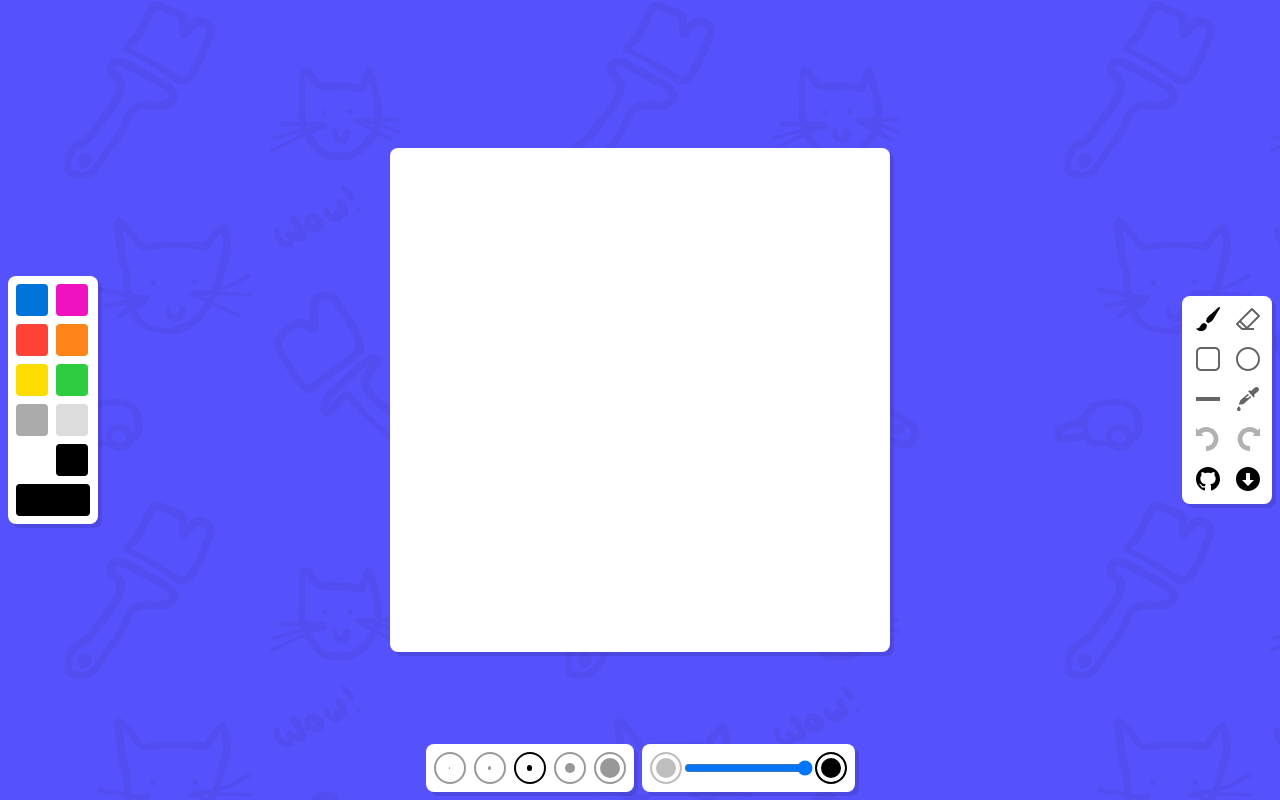
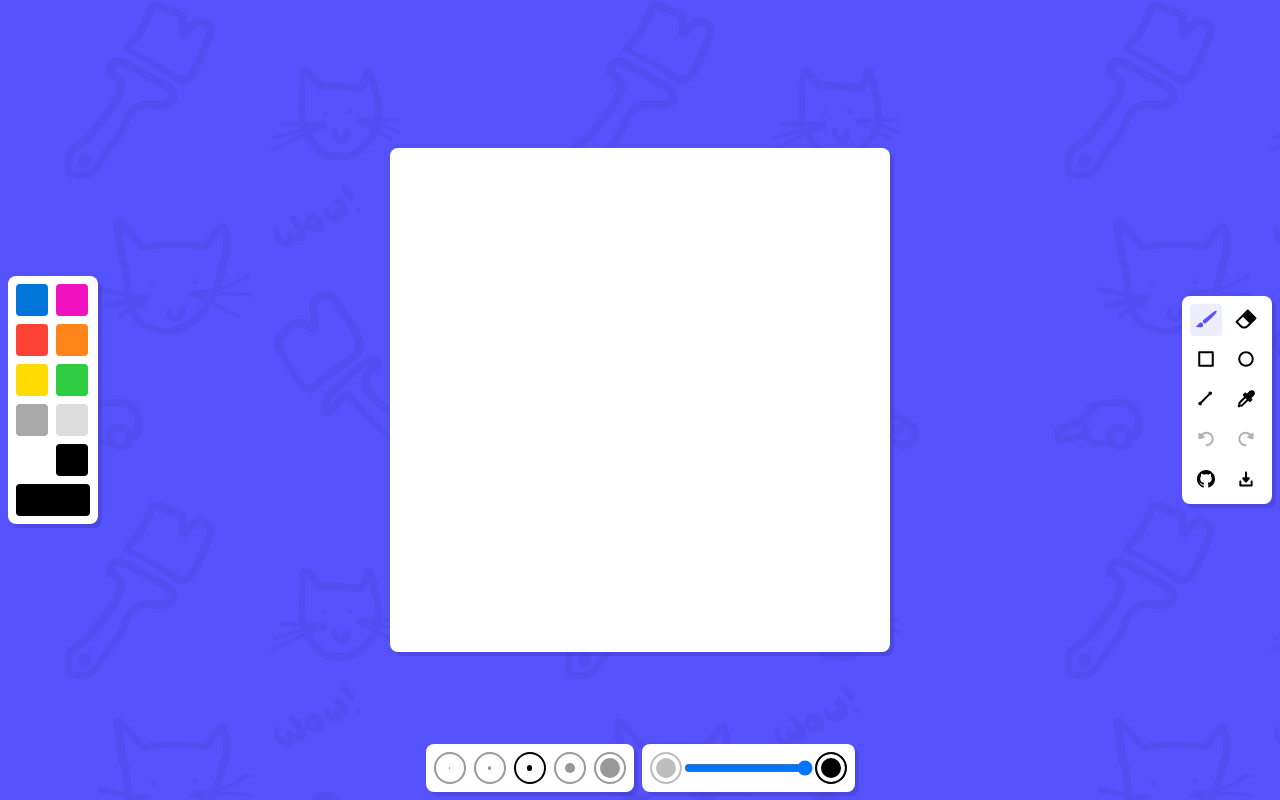
Before and after one commit to danprince/wushibrush, a Preact app: page / in a window 1280 px wide. Built offline with nearby package versions, Linux system fonts and the light colour scheme.

Commit message:
improve icons / buttons

```diff
--- a/src/app/app.css
+++ b/src/app/app.css
@@ -1,5 +1,6 @@
 :root {
   --shadow: 4px 4px rgba(0, 0, 0, 0.1);
+  --theme-color: #5551fd;
 }
 
 .app {
@@ -15,7 +16,7 @@
 }
 
 body {
-  background: #5551fd;
+  background: var(--theme-color);
   margin: 0;
   /* Disable pull-to-refresh */
   overscroll-behaviour: contain;
--- a/src/app/app.tsx
+++ b/src/app/app.tsx
@@ -146,7 +146,7 @@ export function App() {
             </ToolbarButton>
             <a href="https://github.com/danprince/wushibrush" target="_blank">
               <ToolbarButton title="GitHub">
-                <Icons.GitHub />
+                <Icons.GitHub width={18} />
               </ToolbarButton>
             </a>
             <ToolbarButton
--- a/src/app/icons.tsx
+++ b/src/app/icons.tsx
@@ -7,6 +7,8 @@ function I(cmd: string) {
         width={width}
         height={height}
         fill={color}
+        fill-rule="evenodd"
+        clip-rule="evenodd"
         viewBox="0 0 24 24"
       >
         <path d={cmd} />
@@ -15,13 +17,13 @@ function I(cmd: string) {
   }
 }
 
-export const Brush = I("M0 21.398c5.504.456 3.533-5.392 8.626-5.445l2.206 1.841c.549 6.645-7.579 8.127-10.832 3.604zm16.878-8.538c1.713-2.687 7.016-11.698 7.016-11.698.423-.747-.515-1.528-1.17-.976 0 0-7.887 6.857-10.213 9.03-1.838 1.719-1.846 2.504-2.441 5.336l2.016 1.681c2.67-1.098 3.439-1.248 4.792-3.373z");
-export const Eraser = I("M5.662 23l-5.369-5.365c-.195-.195-.293-.45-.293-.707 0-.256.098-.512.293-.707l14.929-14.928c.195-.194.451-.293.707-.293.255 0 .512.099.707.293l7.071 7.073c.196.195.293.451.293.708 0 .256-.097.511-.293.707l-11.216 11.219h5.514v2h-12.343zm3.657-2l-5.486-5.486-1.419 1.414 4.076 4.072h2.829zm6.605-17.581l-10.677 10.68 5.658 5.659 10.676-10.682-5.657-5.657z");
-export const Rect = I("M19 2c1.654 0 3 1.346 3 3v14c0 1.654-1.346 3-3 3h-14c-1.654 0-3-1.346-3-3v-14c0-1.654 1.346-3 3-3h14zm0-2h-14c-2.762 0-5 2.239-5 5v14c0 2.761 2.238 5 5 5h14c2.762 0 5-2.239 5-5v-14c0-2.761-2.238-5-5-5z");
-export const Circle = I("M12 0c-6.623 0-12 5.377-12 12s5.377 12 12 12 12-5.377 12-12-5.377-12-12-12zm0 22c-5.519 0-10-4.48-10-10 0-5.519 4.481-10 10-10 5.52 0 10 4.481 10 10 0 5.52-4.48 10-10 10z");
-export const Line = I("M0 10h24v4h-24z");
-export const Eyedropper = I("M18.896 7.104c-.682.6-.753 1.638-.153 2.324l-1.239 1.083-5.416-6.198 1.239-1.082c.599.684 1.638.753 2.32.154l3.246-2.776c.47-.407 1.048-.609 1.625-.609 1.38 0 2.482 1.128 2.482 2.471 0 .73-.322 1.393-.854 1.858l-3.25 2.775zm-6.943 3.896h-2.5l3.562-3.123-1.085-1.24-7.339 6.387c-1.189 1.033-.368 1.831-1.348 3.195-.133.186-.21.372-.231.55-.066.54.325.995.817 1.056.194.023.41-.015.616-.137 1.55-.912 2.178.117 3.396-.947l7.34-6.384-1.081-1.241-2.147 1.884zm-9.106 7.5c-.535 2.053-1.847 2.335-1.847 3.684 0 1.003.834 1.816 1.847 1.816s1.834-.813 1.834-1.816c0-1.349-1.299-1.631-1.834-3.684z");
-export const Undo = I("M18.885 3.515c-4.617-4.618-12.056-4.676-16.756-.195l-2.129-2.258v7.938h7.484l-2.066-2.191c2.82-2.706 7.297-2.676 10.073.1 4.341 4.341 1.737 12.291-5.491 12.291v4.8c3.708 0 6.614-1.244 8.885-3.515 4.686-4.686 4.686-12.284 0-16.97z");
-export const Redo = I("M5.115 3.515c4.617-4.618 12.056-4.676 16.756-.195l2.129-2.258v7.938h-7.484l2.066-2.191c-2.82-2.706-7.297-2.676-10.073.1-4.341 4.341-1.737 12.291 5.491 12.291v4.8c-3.708 0-6.614-1.244-8.885-3.515-4.686-4.686-4.686-12.284 0-16.97z");
+export const Brush = I("M8.7645 14.9283C9.37141 15.8007 10.8242 17.2839 11.7801 16.237C12.0273 15.9663 12.709 15.36 13.6185 14.5513C17.1056 11.4504 23.9409 5.37211 22.469 3.81122C21.6032 2.89297 18.1516 5.83969 14.677 8.80604C14.0096 9.37579 13.3414 9.94627 12.6905 10.4902C12.5644 10.5873 12.4235 10.6943 12.2719 10.8094C10.7352 11.976 8.1016 13.9754 8.7645 14.9283Z M1.32641 19.1978L1.32999 19.1972C2.33487 19.0397 2.62244 18.9946 4.16825 17.4488L4.24633 17.3707C6.10923 15.5076 6.34604 15.2708 7.08506 15.4601C8.80193 15.8997 9.12149 17.0202 9.12149 18.4012C9.12149 20.582 5.2524 21.0754 1.32641 19.1978Z");
+export const Eraser = I("M14.539 2.84825C14.1485 2.45772 13.5153 2.45772 13.1248 2.84825L1.81271 14.1603C1.42219 14.5509 1.42219 15.184 1.81271 15.5746L5.92544 19.6873C8.26858 22.0304 12.0676 22.0304 14.4107 19.6873L22.1873 11.9107C22.5778 11.5202 22.5778 10.887 22.1873 10.4965L14.539 2.84825ZM9.00003 9.80145L3.93403 14.8675L7.33965 18.2731C8.90175 19.8352 11.4344 19.8352 12.9965 18.2731L15.1801 16.0895L9.00003 9.80145Z");
+export const Rect = I("M4.25758 5.25758C4.25758 4.7053 4.7053 4.25758 5.25758 4.25758H18.7424C19.2947 4.25758 19.7424 4.7053 19.7424 5.25758V18.7424C19.7424 19.2947 19.2947 19.7424 18.7424 19.7424H5.25758C4.7053 19.7424 4.25758 19.2947 4.25758 18.7424V5.25758ZM6.25758 6.25758V17.7424H17.7424V6.25758H6.25758Z");
+export const Circle = I("M12 17.7076C15.1522 17.7076 17.7076 15.1522 17.7076 12C17.7076 8.84776 15.1522 6.29236 12 6.29236C8.84776 6.29236 6.29236 8.84776 6.29236 12C6.29236 15.1522 8.84776 17.7076 12 17.7076ZM12 19.7076C16.2568 19.7076 19.7076 16.2568 19.7076 12C19.7076 7.74319 16.2568 4.29236 12 4.29236C7.74319 4.29236 4.29236 7.74319 4.29236 12C4.29236 16.2568 7.74319 19.7076 12 19.7076Z");
+export const Line = I("M16.2473 8.15743C17.2434 8.15743 18.0509 7.34994 18.0509 6.35384C18.0509 5.35775 17.2434 4.55025 16.2473 4.55025C15.2512 4.55025 14.4437 5.35775 14.4437 6.35384C14.4437 6.4752 14.4557 6.59375 14.4785 6.70839L6.44247 14.7444C6.32783 14.7216 6.20928 14.7096 6.08792 14.7096C5.09183 14.7096 4.28433 15.5171 4.28433 16.5132C4.28433 17.5093 5.09183 18.3168 6.08792 18.3168C7.08402 18.3168 7.89152 17.5093 7.89152 16.5132C7.89152 16.3918 7.87953 16.2733 7.85668 16.1586L15.8927 8.1226C16.0074 8.14545 16.1259 8.15743 16.2473 8.15743Z");
+export const Eyedropper = I("M19.9508 8.57635C21.1919 7.33531 21.1919 5.32317 19.9508 4.08213C18.7098 2.84108 16.6977 2.84108 15.4566 4.08213L12.8961 6.64264L12.0909 5.83739C11.7003 5.44687 11.0672 5.44687 10.6766 5.83739L9.1477 7.36633C8.75718 7.75686 8.75718 8.39002 9.1477 8.78055L10.2036 9.83646C9.97996 9.96182 9.76958 10.1196 9.57936 10.3098L5.08439 14.8048C4.30092 15.5883 4.06755 16.7135 4.38429 17.7006L4.08212 18.0028C3.54419 18.5407 3.54419 19.4129 4.08212 19.9508C4.62005 20.4888 5.49221 20.4888 6.03014 19.9508L6.3891 19.5919C7.33602 19.8359 8.38369 19.5871 9.1252 18.8456L13.6202 14.3507C13.8104 14.1604 13.9682 13.9501 14.0936 13.7264L15.2195 14.8523C15.61 15.2428 16.2431 15.2428 16.6337 14.8523L18.1626 13.3234C18.5531 12.9328 18.5531 12.2997 18.1626 11.9091L17.3903 11.1369L19.9508 8.57635ZM10.9936 11.7241C11.2362 11.4814 11.5881 11.4146 11.8908 11.5237L12.4063 12.0392C12.5154 12.3419 12.4486 12.6938 12.2059 12.9364L7.71098 17.4314C7.3762 17.7662 6.8334 17.7662 6.49861 17.4314C6.16382 17.0966 6.16382 16.5538 6.49861 16.219L10.9936 11.7241Z");
+export const Undo = I("M8.86473 5.74824C9.96215 5.11465 11.207 4.78109 12.4742 4.78109C13.7414 4.78109 14.9862 5.11465 16.0836 5.74824C17.1811 6.38183 18.0924 7.29313 18.7259 8.39055C19.3595 9.48796 19.6931 10.7328 19.6931 12C19.6931 13.2672 19.3595 14.512 18.7259 15.6095C18.0924 16.7069 17.1811 17.6182 16.0836 18.2518C14.9862 18.8853 13.7414 19.2189 12.4742 19.2189C11.9219 19.2189 11.4742 18.7712 11.4742 18.2189C11.4742 17.6666 11.9219 17.2189 12.4742 17.2189C13.3903 17.2189 14.2903 16.9778 15.0836 16.5197C15.877 16.0617 16.5358 15.4028 16.9939 14.6095C17.4519 13.8161 17.6931 12.9161 17.6931 12C17.6931 11.0839 17.4519 10.1839 16.9939 9.39055C16.5358 8.59717 15.877 7.93835 15.0836 7.48029C14.2903 7.02224 13.3903 6.78109 12.4742 6.78109C11.5581 6.78109 10.6581 7.02224 9.86473 7.48029C9.50639 7.68718 9.1755 7.93503 8.87816 8.21773L10.3272 9.29653C10.6338 9.52478 10.7834 9.90781 10.7128 10.2834C10.6422 10.6591 10.3636 10.9616 9.99508 11.0629L5.67331 12.2508C5.37628 12.3325 5.05819 12.2727 4.8111 12.0887C4.56401 11.9047 4.41549 11.6172 4.40853 11.3092L4.30717 6.82828C4.29853 6.44617 4.50845 6.09255 4.84805 5.91716C5.18764 5.74178 5.59751 5.77531 5.90409 6.00355L7.25693 7.01073C7.72827 6.51785 8.26909 6.09214 8.86473 5.74824Z");
+export const Redo = I("M15.1353 5.74824C14.0379 5.11465 12.793 4.78109 11.5258 4.78109C10.2586 4.78109 9.01379 5.11465 7.91638 5.74824C6.81896 6.38183 5.90766 7.29313 5.27407 8.39055C4.64048 9.48796 4.30692 10.7328 4.30692 12C4.30692 13.2672 4.64048 14.512 5.27407 15.6095C5.90766 16.7069 6.81896 17.6182 7.91638 18.2518C9.01379 18.8853 10.2586 19.2189 11.5258 19.2189C12.0781 19.2189 12.5258 18.7712 12.5258 18.2189C12.5258 17.6666 12.0781 17.2189 11.5258 17.2189C10.6097 17.2189 9.70975 16.9778 8.91637 16.5197C8.123 16.0617 7.46418 15.4028 7.00612 14.6095C6.54807 13.8161 6.30692 12.9161 6.30692 12C6.30692 11.0839 6.54807 10.1839 7.00612 9.39055C7.46418 8.59717 8.123 7.93835 8.91637 7.48029C9.70975 7.02224 10.6097 6.78109 11.5258 6.78109C12.4419 6.78109 13.3419 7.02224 14.1353 7.48029C14.4936 7.68718 14.8245 7.93503 15.1219 8.21773L13.6728 9.29653C13.3662 9.52478 13.2166 9.90781 13.2872 10.2834C13.3578 10.6591 13.6364 10.9616 14.0049 11.0629L18.3267 12.2508C18.6237 12.3325 18.9418 12.2727 19.1889 12.0887C19.436 11.9047 19.5845 11.6172 19.5915 11.3092L19.6928 6.82828C19.7015 6.44617 19.4916 6.09255 19.152 5.91716C18.8124 5.74178 18.4025 5.77531 18.0959 6.00355L16.7431 7.01073C16.2717 6.51785 15.7309 6.09214 15.1353 5.74824Z");
 export const GitHub = I("M12 0c-6.626 0-12 5.373-12 12 0 5.302 3.438 9.8 8.207 11.387.599.111.793-.261.793-.577v-2.234c-3.338.726-4.033-1.416-4.033-1.416-.546-1.387-1.333-1.756-1.333-1.756-1.089-.745.083-.729.083-.729 1.205.084 1.839 1.237 1.839 1.237 1.07 1.834 2.807 1.304 3.492.997.107-.775.418-1.305.762-1.604-2.665-.305-5.467-1.334-5.467-5.931 0-1.311.469-2.381 1.236-3.221-.124-.303-.535-1.524.117-3.176 0 0 1.008-.322 3.301 1.23.957-.266 1.983-.399 3.003-.404 1.02.005 2.047.138 3.006.404 2.291-1.552 3.297-1.23 3.297-1.23.653 1.653.242 2.874.118 3.176.77.84 1.235 1.911 1.235 3.221 0 4.609-2.807 5.624-5.479 5.921.43.372.823 1.102.823 2.222v3.293c0 .319.192.694.801.576 4.765-1.589 8.199-6.086 8.199-11.386 0-6.627-5.373-12-12-12z");
-export const Download = I("M24 12c0-6.627-5.373-12-12-12s-12 5.373-12 12 5.373 12 12 12 12-5.373 12-12zm-18 1h4v-7h4v7h4l-6 6-6-6z");
+export const Download = I("M13.0438 5.52687C13.0438 4.97458 12.5961 4.52687 12.0438 4.52687C11.4915 4.52687 11.0438 4.97458 11.0438 5.52687V10.3003H9.11975C8.72744 10.3003 8.37138 10.5297 8.2092 10.8869C8.04702 11.2441 8.10869 11.6631 8.3669 11.9585L11.2471 15.2529C11.437 15.4701 11.7115 15.5948 12 15.5948C12.2885 15.5948 12.563 15.4701 12.7528 15.2529L15.6331 11.9585C15.8913 11.6631 15.953 11.2441 15.7908 10.8869C15.6286 10.5297 15.2726 10.3003 14.8802 10.3003H13.0438V5.52687Z M7.36523 14.5948C7.36523 14.0425 6.91752 13.5948 6.36523 13.5948C5.81295 13.5948 5.36523 14.0425 5.36523 14.5948V18.4731C5.36523 19.0254 5.81295 19.4731 6.36523 19.4731H17.6348C18.1871 19.4731 18.6348 19.0254 18.6348 18.4731V14.5948C18.6348 14.0425 18.1871 13.5948 17.6348 13.5948C17.0825 13.5948 16.6348 14.0425 16.6348 14.5948V17.4731H7.36523V14.5948Z");
--- a/src/app/toolbar.css
+++ b/src/app/toolbar.css
@@ -11,10 +11,20 @@
   width: 32px;
   height: 32px;
   color: black;
+  padding: 0;
+  border-radius: 4px;
+}
+
+.toolbar-button:hover {
+  background: #eeedfe;
+}
+
+.toolbar-button-active {
+  color: var(--theme-color);
+  background: #eeedfe;
 }
 
 .toolbar-button-inactive {
-  opacity: 0.6;
 }
 
 .toolbar-button:disabled {
```
